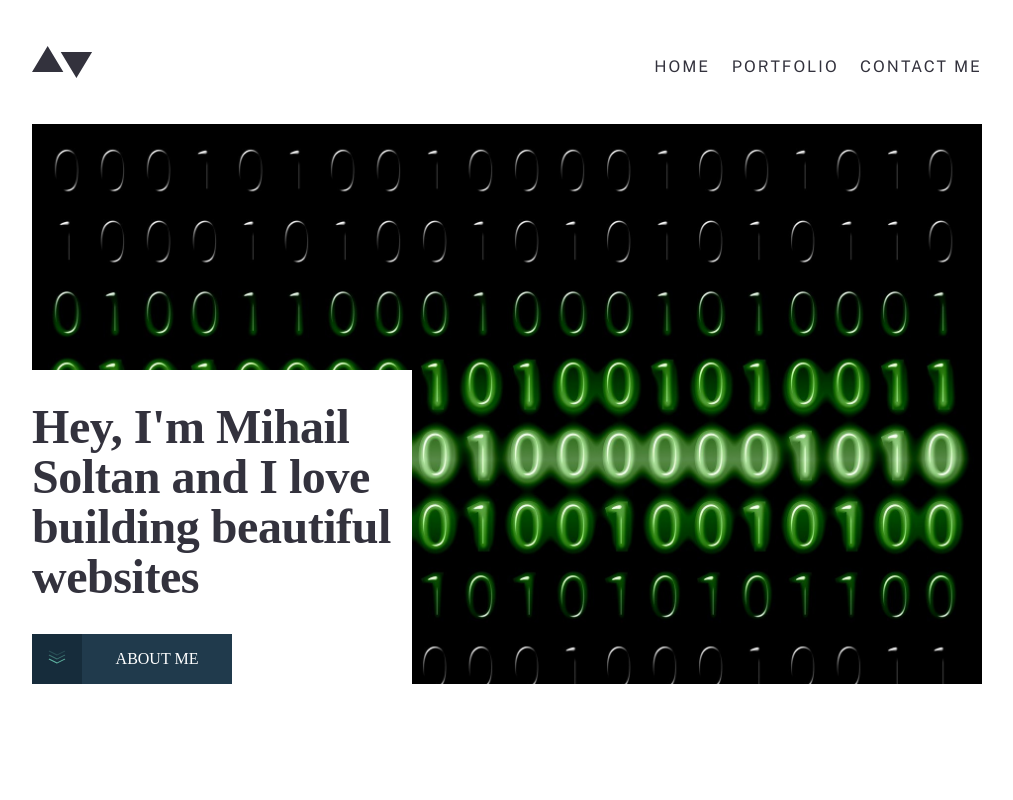
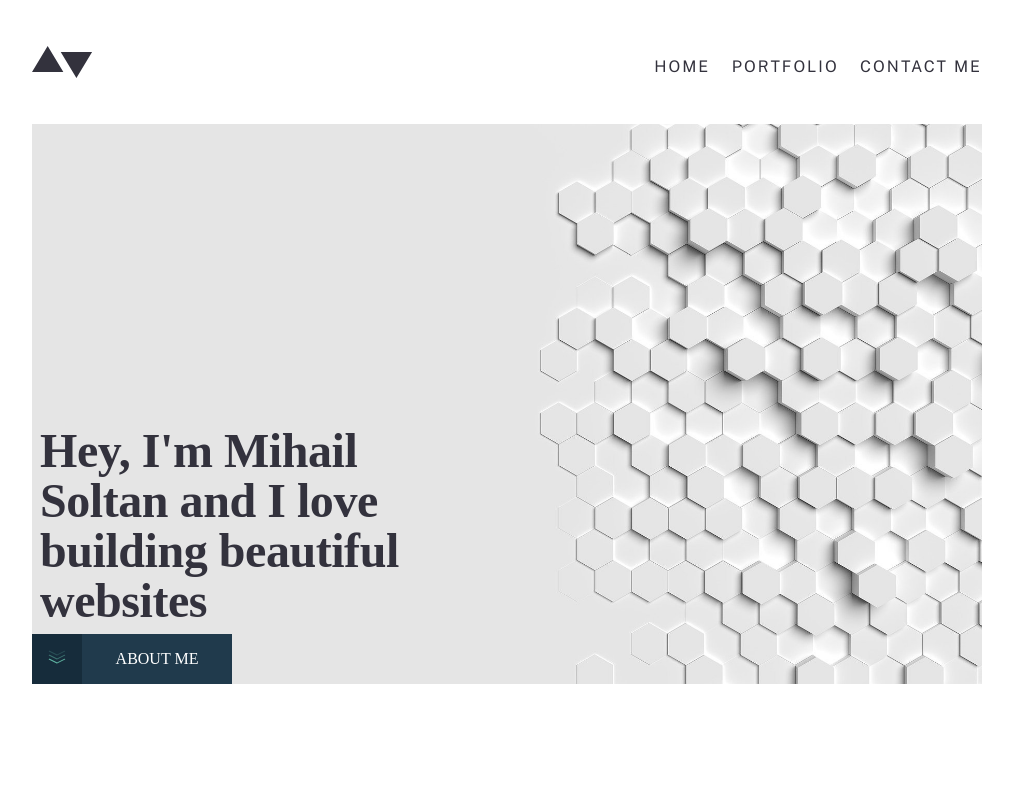
Before and after one commit to mihail-soltan/_portfolio, an Angular app: page / in a window 1280 px wide. Shown: the top 800 px of the page, without its empty margins (133-1146 px from the left). Built offline with nearby package versions, Linux system fonts and the light colour scheme; a web font is replaced by a local one.

Commit message:
change background

```diff
--- a/src/app/components/home/home.component.html
+++ b/src/app/components/home/home.component.html
@@ -1,7 +1,7 @@
 <div class="home-container">
   <header class="header">
     <div class="header-img-container">
-      <img src="../../../assets/binary-code.jpg" alt="planets" />
+      <img src="../../../assets/hexagon.jpg" alt="planets" />
     </div>
     <div class="header-intro">
       <h1>Hey, I'm Mihail Soltan and I love building beautiful websites</h1>
--- a/src/app/components/home/home.component.scss
+++ b/src/app/components/home/home.component.scss
@@ -27,10 +27,10 @@ hr {
 
   .header {
     display: flex;
-    background-image: url("../../../assets/binary-code.jpg");
+    background-image: url("../../../assets/hexagon.jpg");
     background-size: cover;
     background-repeat: no-repeat;
-    height: 70vh;
+    height: 50vh;
     justify-content: flex-end;
     flex-direction: column;
     margin: 0 2.1rem;
@@ -40,7 +40,10 @@ hr {
       flex-direction: column;
       justify-content: space-between;
       width: 45%;
-      background-color: $white;
+      background-color: transparent;
+      h1 {
+        margin: 0.5rem
+      }
     }
   }
 
@@ -125,6 +128,7 @@ hr {
 
 @media (min-width: 1024px) {
   .header {
+    height: 70vh;
     margin: 0 10.313rem;
     &-intro {
       width: 40%;
```
Also changed, not shown: src/assets/hexagon.jpg (added).
